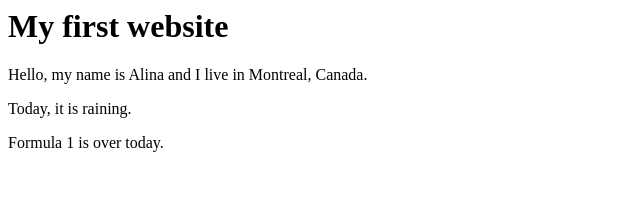
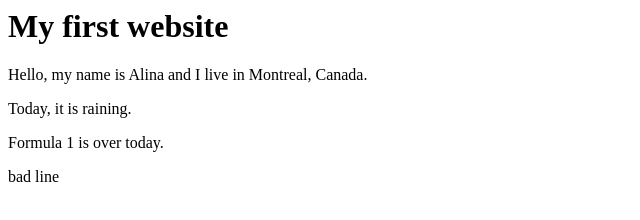
Before and after one commit to randombentik/randombentik1.github.io, a plain HTML site: page index.html in a window 1280 px wide. Shown: the full height of the page, 0-640 px from the left. Drawn offline with Linux system fonts and the light colour scheme.

Commit message:
Update index.html

```diff
--- a/index.html
+++ b/index.html
@@ -5,4 +5,5 @@
 <p> Hello, my name is Alina and I live in Montreal, Canada. </p>
 <p> Today, it is raining. </p>
 <p>Formula 1 is over today.</p>
+  bad line
 </body>
```
